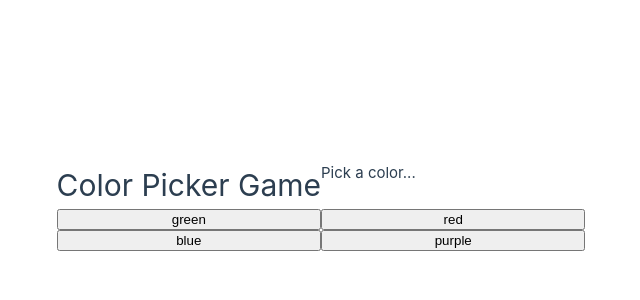
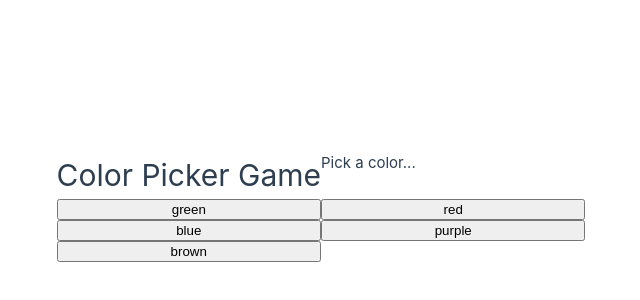
Before and after one commit to iykeevans/altschool-class-of-vue, a Vue app: page / in a window 1280 px wide. Shown: the part 194-494 px from the top of the page, without its empty margins (319-959 px from the left). Built offline with nearby package versions, Linux system fonts and the light colour scheme.

Commit message:
Update ColorPickerGame.vue and ColorPicker.js

```diff
--- a/src/components/ColorPickerGame.vue
+++ b/src/components/ColorPickerGame.vue
@@ -9,24 +9,17 @@
 </template>
 
 <script>
-import { ref, reactive } from "@vue/reactivity";
-
+import { useColorPicker } from "../composables/ColorPicker";
 export default {
+  components: [useColorPicker],
   setup() {
-    const colors = ["green", "red", "blue", "purple"];
-    let message = ref("Pick a color...");
-
-    const matchColor = (value) => {
-      // do a random color based on the array index;
-      const randomNumber = Math.floor(Math.random() * 3) + 1; //between 1 - 4
-
-      if (colors[randomNumber] === value) {
-        message.value = `You win... [answer: ${colors[randomNumber]}]`;
-        return;
-      }
-
-      message.value = `You loose [answer: ${colors[randomNumber]}]`;
-    };
+    const { colors, message, matchColor } = useColorPicker([
+      "green",
+      "red",
+      "blue",
+      "purple",
+      "brown",
+    ]);
 
     return { colors, message, matchColor };
   },
--- a/src/composables/ColorPicker.js
+++ b/src/composables/ColorPicker.js
@@ -0,0 +1,18 @@
+import { ref } from "vue";
+export function useColorPicker(ListOfColor) {
+  let message = ref("Pick a color...");
+  const colors = ListOfColor;
+  const matchColor = (value) => {
+    // do a random color based on the array index;
+    const randomNumber = Math.floor(Math.random() * 3) + 2; //between 1 - 4
+
+    if (colors[randomNumber] === value) {
+      message.value = `You Predicted Successfully... [answer: ${colors[randomNumber]}]`;
+      return;
+    }
+
+    message.value = `You Lost the prediction [answer: ${colors[randomNumber]}]`;
+  };
+
+  return { colors, message, matchColor };
+}
```
